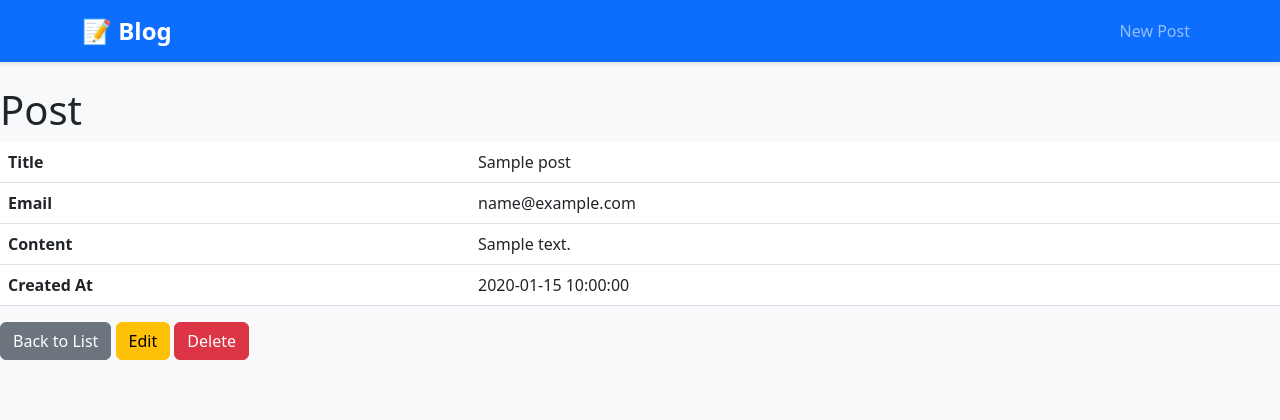
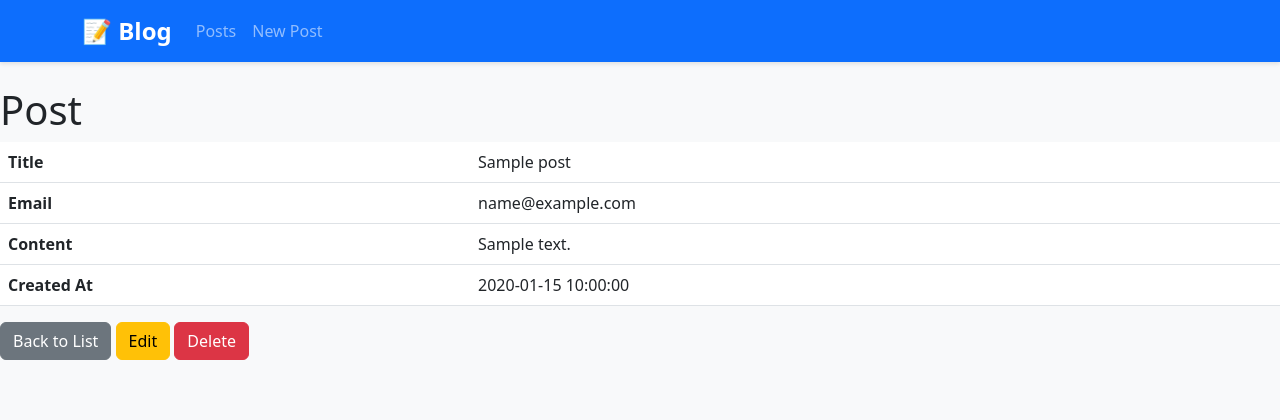
Before and after one commit to adavidoaiei/Symfony-Framework, a Symfony app: template templates/post/show.html.twig in a window 1280 px wide. Shown: the top 420 px of the page. Run offline with Twig, Linux system fonts and the light colour scheme; the template is opened without the code that fills it: most values are stand-ins (such as "Sample title", 1, 10 or a date in 2020); some libraries are stand-ins or nearby versions.

Commit message:
feat: Update navbar links for improved navigation

```diff
--- a/templates/base.html.twig
+++ b/templates/base.html.twig
@@ -41,12 +41,13 @@
                 <button class="navbar-toggler" type="button" data-bs-toggle="collapse" data-bs-target="#navbarNav">
                     <span class="navbar-toggler-icon"></span>
                 </button>
-                <div class="collapse navbar-collapse justify-content-end" id="navbarNav">
+                <div class="collapse navbar-collapse" id="navbarNav">
                     <ul class="navbar-nav">
                         <li class="nav-item">
-                            <a class="nav-link" href="{{ path('app_post_new') }}">
-                                <i class="fas fa-plus"></i> New Post
-                            </a>
+                            <a class="nav-link" href="{{ path('app_post_index') }}">Posts</a>
+                        </li>
+                        <li class="nav-item">
+                            <a class="nav-link" href="{{ path('app_post_new') }}">New Post</a>
                         </li>
                     </ul>
                 </div>
```
